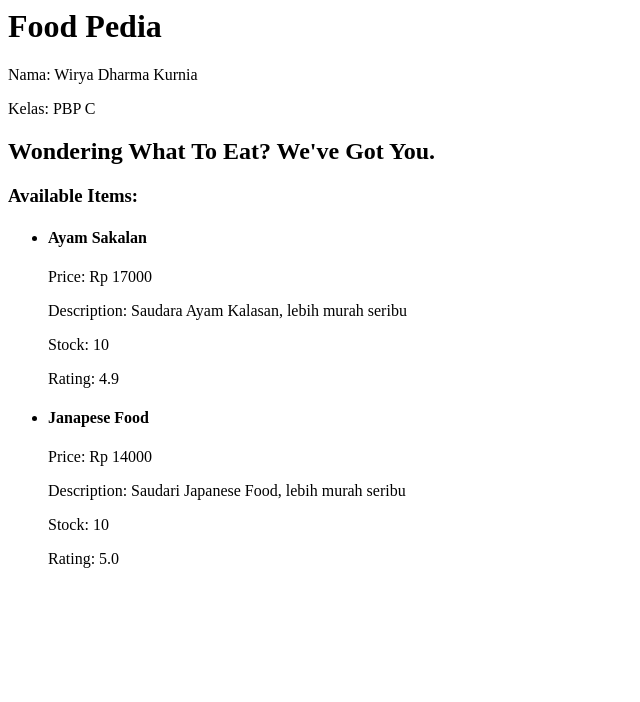
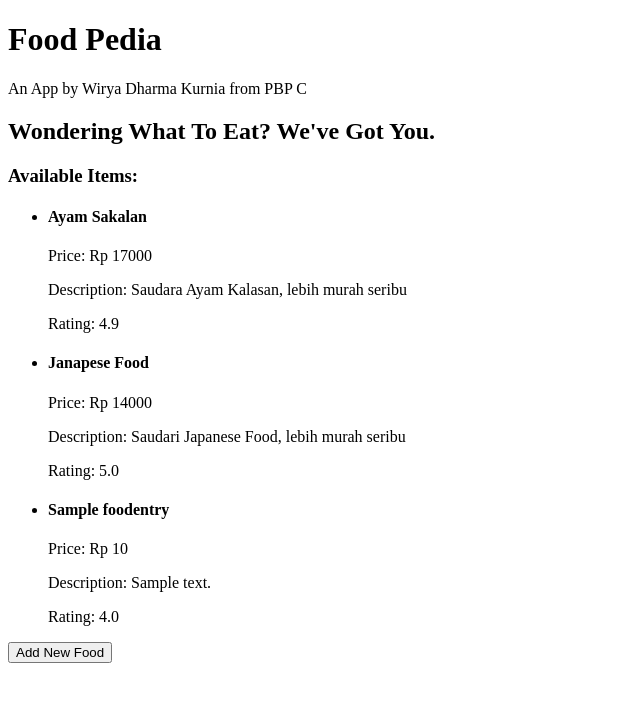
Before and after one commit to wiryaa23/food-pedia, a Django app: page / in a window 1280 px wide. Shown: the top 702 px of the page, without its empty margins (0-640 px from the left). Run offline with Django 5.2, Linux system fonts and the light colour scheme; tables that the repository leaves empty hold one stand-in row (values such as "Sample post").

Commit message:
finish assignment 3

```diff
--- a/food_pedia/settings.py
+++ b/food_pedia/settings.py
@@ -55,7 +55,7 @@ ROOT_URLCONF = 'food_pedia.urls'
 TEMPLATES = [
     {
         'BACKEND': 'django.template.backends.django.DjangoTemplates',
-        'DIRS': [],
+        'DIRS': [BASE_DIR / 'templates'],
         'APP_DIRS': True,
         'OPTIONS': {
             'context_processors': [
--- a/food_pedia/urls.py
+++ b/food_pedia/urls.py
@@ -16,6 +16,7 @@ Including another URLconf
 """
 from django.contrib import admin
 from django.urls import path, include
+from main.views import show_main, create_food_entry, show_xml
 
 urlpatterns = [
     path('admin/', admin.site.urls),
--- a/main/models.py
+++ b/main/models.py
@@ -1,7 +1,9 @@
+import uuid
 from django.db import models
 from django.core.validators import MaxValueValidator, MinValueValidator
 
-class MoodEntry(models.Model):
+class FoodEntry(models.Model):
+    id = models.UUIDField(primary_key=True, default=uuid.uuid4, editable=False)
     name = models.CharField(max_length=255)
     price = models.IntegerField()
     description = models.TextField()
@@ -10,6 +12,7 @@ class MoodEntry(models.Model):
         validators=[MinValueValidator(0), MaxValueValidator(5)]
     )
 
+
     # @property
     # def is_mood_strong(self):
     #     return self.mood_intensity > 5
--- a/main/templates/main.html
+++ b/main/templates/main.html
@@ -1,3 +1,29 @@
+{% extends 'base.html' %}
+{% block content %}
+<title>Food Pedia</title>
+
+<h1>{{app}}</b></h1>
+<p>An App by {{ name }} from {{ class }}</p>
+
+<h2>Wondering What To Eat? We've Got You.</h2>
+<h3>Available Items:</h3>
+<ul>
+    {% for item in food_entries %}
+    <li>
+        <h4>{{ item.name }}</h4>
+        <p>Price: Rp {{ item.price }}</p>
+        <p>Description: {{ item.description }}</p>
+        <p>Rating: {{ item.rating }}</p>
+    </li>
+    {% endfor %}
+</ul>
+
+<a href="{% url 'main:create_food_entry' %}">
+  <button>Add New Food</button>
+</a>
+{% endblock content %}
+
+
 <!-- <h1>Food Pedia</h1>
 
 <h5></h5>
@@ -7,7 +33,8 @@
 <h5>Class: </h5>
 <p>{{ class }}</p> -->
 
-<head>
+
+<!-- <head>
     <title>Food Pedia</title>
 </head>
 
@@ -28,4 +55,4 @@
         </li>
         {% endfor %}
     </ul>
-</body>
+</body> -->
--- a/main/urls.py
+++ b/main/urls.py
@@ -1,8 +1,14 @@
 from django.urls import path
-from main.views import show_main
+from main.views import show_main, create_food_entry, show_xml, show_json, show_xml_by_id, show_json_by_id, delete_item
 
 app_name = 'main'
 
 urlpatterns = [
     path('', show_main, name='show_main'),
+    path('create-food-entry', create_food_entry, name='create_food_entry'),
+    path('xml/', show_xml, name='show_xml'),
+    path('json/', show_json, name='show_json'),
+    path('xml/<str:id>/', show_xml_by_id, name='show_xml_by_id'),
+    path('json/<str:id>/', show_json_by_id, name='show_json_by_id'),
+    path('delete-item/<str:pk>/', delete_item, name='delete_item'),
 ]
--- a/main/views.py
+++ b/main/views.py
@@ -1,15 +1,69 @@
-from django.shortcuts import render
+from django.shortcuts import render, redirect
+from main.forms import FoodEntryForm
+from main.models import FoodEntry
+from django.http import HttpResponse
+from django.core import serializers
 
 # Add 'items'
 def show_main(request):
+    default_items = [
+            {'name': 'Ayam Sakalan',
+             'price': 17000,
+             'description': 'Saudara Ayam Kalasan, lebih murah seribu',
+             'rating': 4.9,
+            #  'image': 'https://cdn0-production-images-kly.akamaized.net/1YA9f59BW9DMtBK-QFTlUPjwZbw=/640x640/smart/filters:quality(75):strip_icc():format(webp)/kly-media-production/medias/3515230/original/048321300_1626697063-E6lmxG9VgAIYOuG.jpg'
+            },
+            {'name': 'Janapese Food',
+            'price': 14000,
+            'description': 'Saudari Japanese Food, lebih murah seribu',
+            'rating': 5.0,
+            # 'image' : 'https://asset-a.grid.id/crop/0x0:960x691/x/photo/2019/01/24/2157661450.jpg'},
+            }
+        ]
+
+    food_entries = FoodEntry.objects.all()
+
+    database_items = []
+    for entry in food_entries:
+        database_items.append({'name': entry.name, 'price': entry.price, 'description': entry.description, 'quantity': entry.quantity, 'rating': entry.rating})
+
+    all_entry = default_items + database_items
     context = {
         'app': 'Food Pedia',
         'name': 'Wirya Dharma Kurnia',
         'class': 'PBP C',
-        'items': [
-            {'name': 'Ayam Sakalan', 'price': 17000, 'description': 'Saudara Ayam Kalasan, lebih murah seribu', 'stock': 10, 'rating': 4.9},
-            {'name': 'Janapese Food', 'price': 14000, 'description': 'Saudari Japanese Food, lebih murah seribu', 'stock': 10, 'rating': 5.0},
-        ]
+        'food_entries': all_entry,
     }
+    return render(request, "main.html", context)
 
-    return render(request, "main.html", context)
+
+def create_food_entry(request):
+    form = FoodEntryForm(request.POST or None)
+
+    if form.is_valid() and request.method == "POST":
+        form.save()
+        return redirect('main:show_main')
+
+    context = {'form': form}
+    return render(request, "create_food_entry.html", context)
+
+def show_xml(request):
+    data = FoodEntry.objects.all()
+    return HttpResponse(serializers.serialize("xml", data), content_type="application/xml")
+
+def show_json(request):
+    data = FoodEntry.objects.all()
+    return HttpResponse(serializers.serialize("json", data), content_type="application/json")
+
+def show_xml_by_id(request, id):
+    data = FoodEntry.objects.filter(pk=id)
+    return HttpResponse(serializers.serialize("xml", data), content_type="application/xml")
+
+def show_json_by_id(request, id):
+    data = FoodEntry.objects.filter(pk=id)
+    return HttpResponse(serializers.serialize("json", data), content_type="application/json")
+
+def delete_item(request, pk):
+    item = FoodEntry.objects.get(pk=pk)
+    item.delete()
+    return redirect('/')
--- /dev/null
+++ b/templates/base.html
@@ -0,0 +1,13 @@
+{% load static %}
+<!DOCTYPE html>
+<html lang="en">
+  <head>
+    <meta charset="UTF-8" />
+    <meta name="viewport" content="width=device-width, initial-scale=1.0" />
+    {% block meta %} {% endblock meta %}
+  </head>
+
+  <body>
+    {% block content %} {% endblock content %}
+  </body>
+</html>
```
Also changed, not shown: main/forms.py (added, +7 -0 lines), main/templates/create_food_entry.html (added, +18 -0 lines), main/migrations/0002_foodentry_delete_moodentry.py (added).
